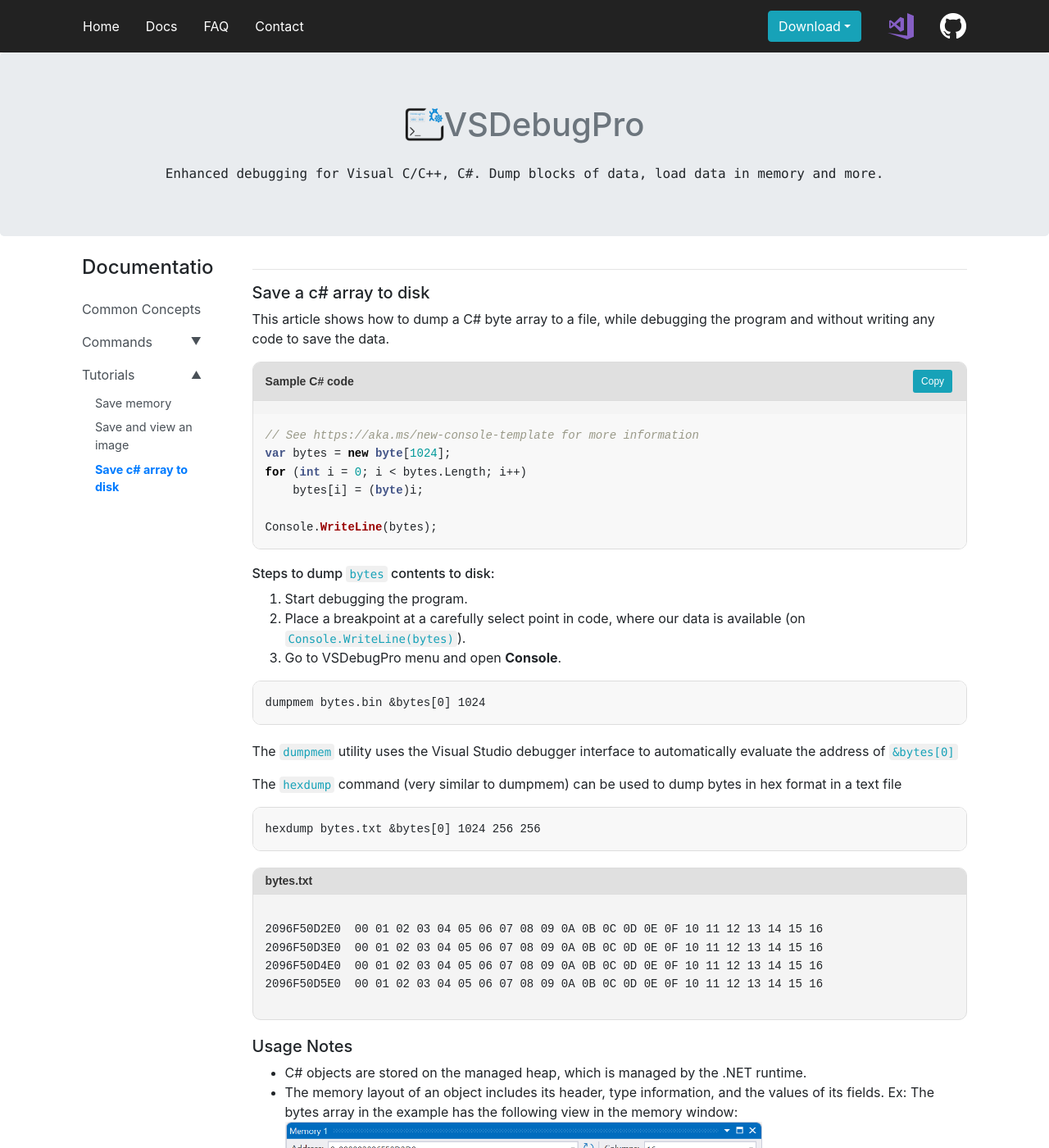
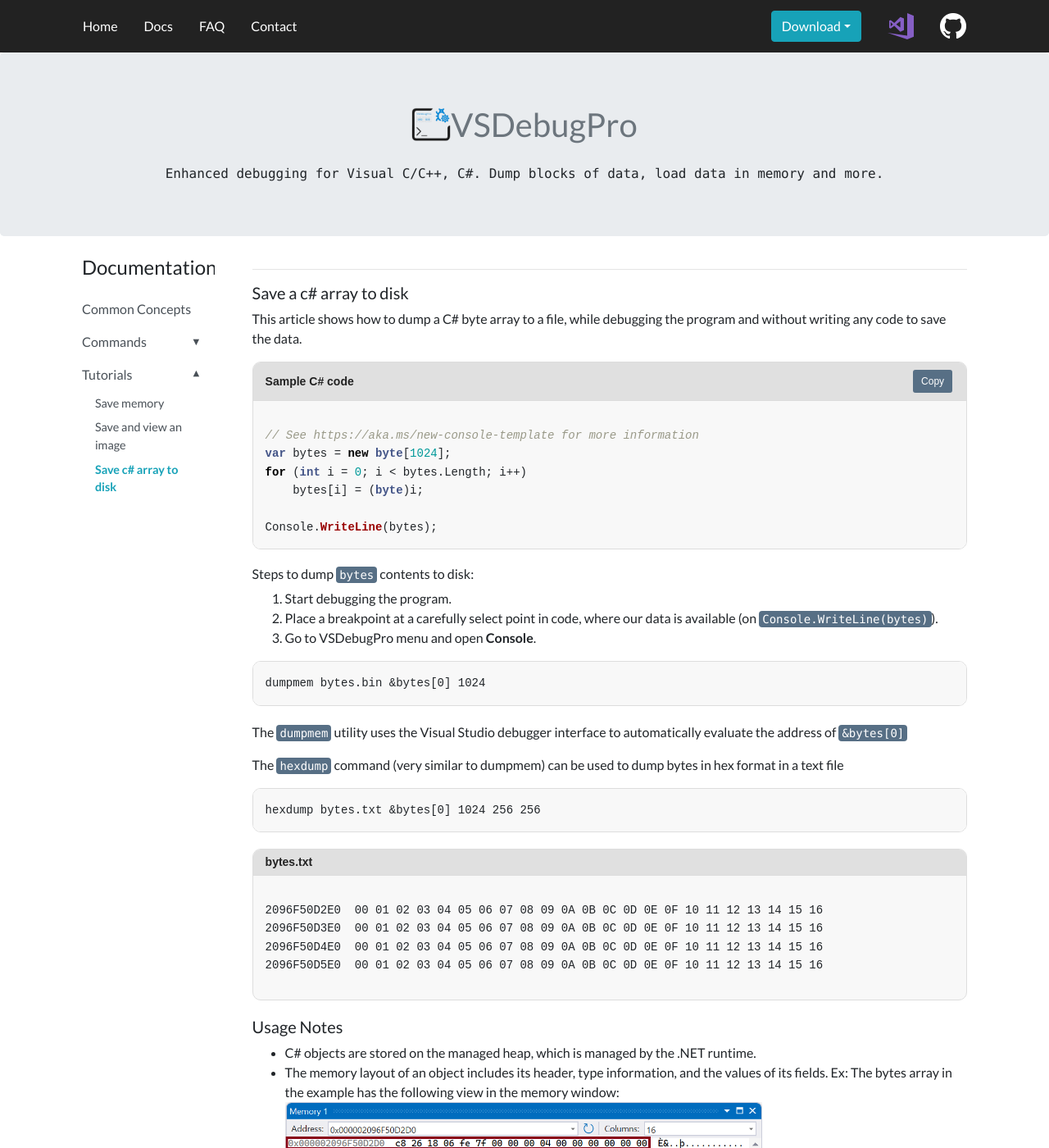
Before and after one commit to ovidiuvio/www.vsdebug.pro, a Jekyll site: the page built from pages/tutorials/dumpsharpbytes.md, in a window 1280 px wide and 1400 px high. Shown: the whole window at 82% size. Built offline with Jekyll 4.4.1, drawn with Linux system fonts in a browser that asks for light colours.

Commit message:
Update fonts, colors

```diff
--- a/_includes/docs-toc.html
+++ b/_includes/docs-toc.html
@@ -109,7 +109,7 @@
 
     .toc .nav-item.current > .nav-link {
         font-weight: bold;
-        color: #007bff;
+        color: #17a2b8;
     }
 
     .toc .sub-nav {
--- a/_includes/header.html
+++ b/_includes/header.html
@@ -18,12 +18,12 @@
             <div class="btn-group">
                 <button class="btn btn-info dropdown-toggle" data-toggle="dropdown" aria-haspopup="true" aria-expanded="false">Download</button>
                 <div class="dropdown-menu">
-                    <a class="dropdown-item" href="https://github.com/ovidiuvio/VSDebugPro/releases/download/4.2.3.0/VSDebugPro.vsix">VS2022 <span class="badge badge-secondary">4.2.3.0</span></a>
-                    <a class="dropdown-item" href="https://github.com/ovidiuvio/VSDebugPro/releases/download/4.2.3.0/VSDebugPro.vsix">VS2019 <span class="badge badge-secondary">4.2.3.0</span></a>
-                    <a class="dropdown-item" href="https://github.com/ovidiuvio/VSDebugPro/releases/download/3.2.0.1/VSDebugPro.vsix">VS2017 <span class="badge badge-secondary">3.2.0.1</span></a>
-                    <a class="dropdown-item" href="https://dl.vsdebug.pro/Release/2-0-7-4/VSDebugTool.vsix">VS2014 <span class="badge badge-secondary">2.0.7.4</span></a>
-                    <a class="dropdown-item" href="https://dl.vsdebug.pro/Release/2-0-7-4/VSDebugTool.vsix">VS2012 <span class="badge badge-secondary">2.0.7.4</span></a>
-                    <a class="dropdown-item" href="https://dl.vsdebug.pro/Release/2-0-7-4/VSDebugTool.vsix">VS2010 <span class="badge badge-secondary">2.0.7.4</span></a>
+                    <a class="dropdown-item" href="https://github.com/ovidiuvio/VSDebugPro/releases/download/4.2.3.0/VSDebugPro.vsix">VS2022 <span class="badge badge-vs">4.2.3.0</span></a>
+                    <a class="dropdown-item" href="https://github.com/ovidiuvio/VSDebugPro/releases/download/4.2.3.0/VSDebugPro.vsix">VS2019 <span class="badge badge-vs">4.2.3.0</span></a>
+                    <a class="dropdown-item" href="https://github.com/ovidiuvio/VSDebugPro/releases/download/3.2.0.1/VSDebugPro.vsix">VS2017 <span class="badge badge-vs">3.2.0.1</span></a>
+                    <a class="dropdown-item" href="https://dl.vsdebug.pro/Release/2-0-7-4/VSDebugTool.vsix">VS2014 <span class="badge badge-vs">2.0.7.4</span></a>
+                    <a class="dropdown-item" href="https://dl.vsdebug.pro/Release/2-0-7-4/VSDebugTool.vsix">VS2012 <span class="badge badge-vs">2.0.7.4</span></a>
+                    <a class="dropdown-item" href="https://dl.vsdebug.pro/Release/2-0-7-4/VSDebugTool.vsix">VS2010 <span class="badge badge-vs">2.0.7.4</span></a>
                 </div>
             </div>
         </span>
--- a/assets/css/site.css
+++ b/assets/css/site.css
@@ -5,6 +5,11 @@
 
 .navbar-bg-dark {
   background-color: #222;
+}
+
+.badge-vs {
+  background-color: #576f85;
+  color:#fff;
 }
 
 .navbar-nav .nav-item .nav-link .nav-text {
@@ -27,7 +32,7 @@
 }
 
 .code-box {
-  background-color: #f4f4f4;
+  background-color: #f8f8f8;
   border: 1px solid #ddd;
   border-radius: 10px;
   overflow: hidden;
@@ -39,14 +44,14 @@
   font-family: 'Arial', sans-serif;
   font-size: 14px;
   font-weight: bold;
-  color: #333;
+  color: #222;
   border-bottom: 1px solid #ddd;
   display: flex;
   justify-content: space-between;
   align-items: center;
 }
 .copy-button {
-  background-color:  #17a2b8;
+  background-color:  #576f85;
   border: none;
   color: white;
   padding: 5px 10px;
@@ -62,6 +67,7 @@
   margin: 0;
   padding: 15px;
 }
+
 .code-box code {
   font-family: 'Courier New', Courier, monospace;
   font-size: 14px;
@@ -70,8 +76,8 @@
 
 code.highlighter-rouge,
 code.language-plaintext.highlighter-rouge {
-    background-color: #f0f0f0;
-    color: #17a2b8;
+    background-color: #576f85;
+    color: #fff;
     padding: 2px 4px;
     border-radius: 4px;
 }
@@ -83,6 +89,8 @@ html {
   body {
     /* Margin bottom by footer height */
     margin-bottom: 70px;
+    font-family: "Lato", "Helvetica Neue", Helvetica, Arial, sans-serif;
+
   }
   .footer {
     position: absolute;
```
